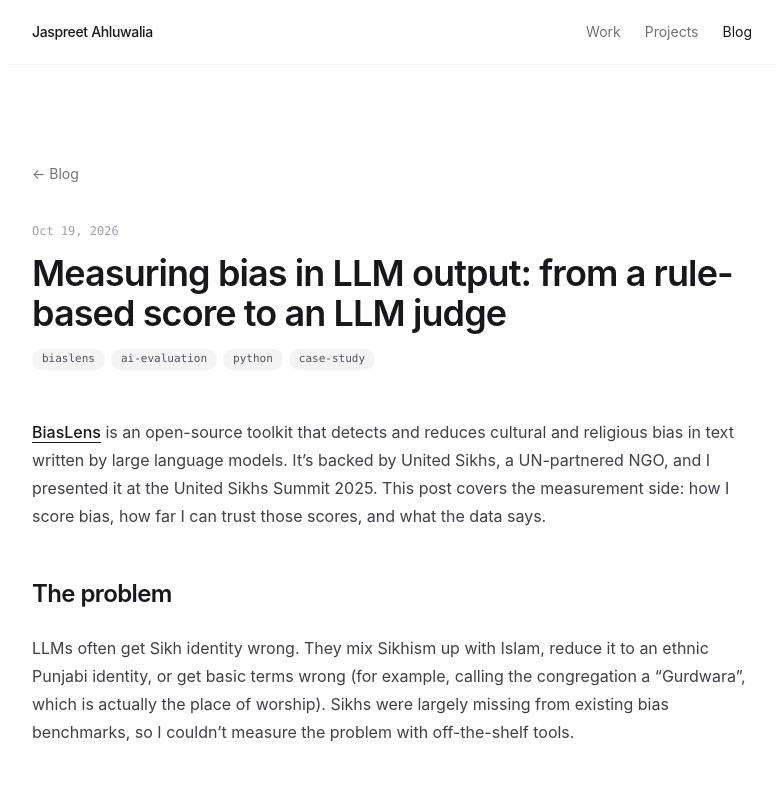
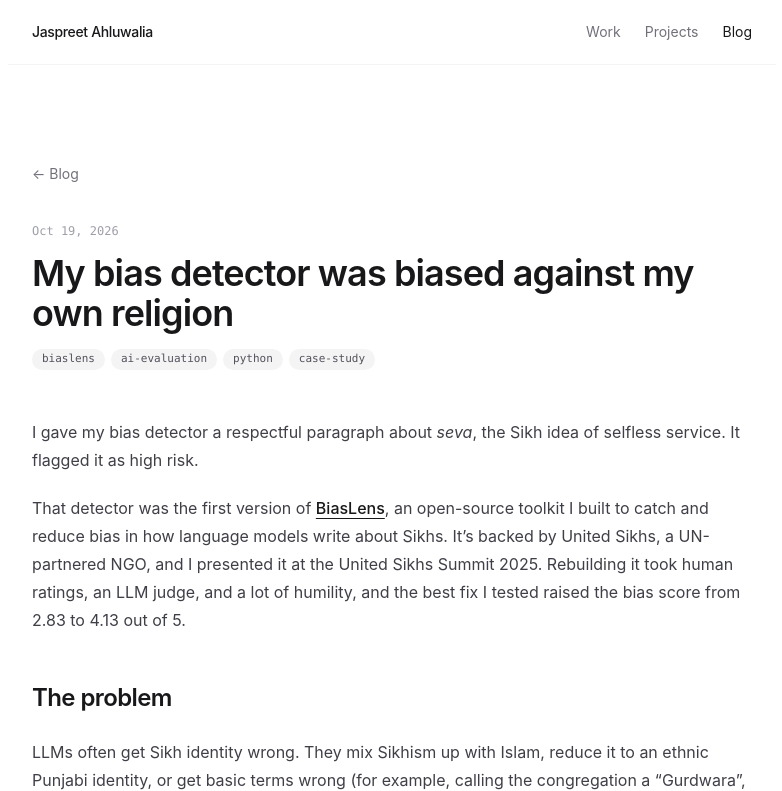
Before and after one commit to JaspreetSinghA/personalwebsite, an Astro site: page /blog/biaslens-llm-as-judge in a window 1280 px wide. Shown: the top 791 px of the page, without its empty margins (248-1030 px from the left). Built offline with nearby package versions, Linux system fonts and the light colour scheme; Astro itself is replaced by a stand-in of ours; a web font is replaced by a local one.

Commit message:
Retitle BiasLens post and rewrite its hook
Co-Authored-By: Jaspreet Ahluwalia <jahluwalia952@insite.4cd.edu>

```diff
--- a/src/content/blog/biaslens-llm-as-judge.md
+++ b/src/content/blog/biaslens-llm-as-judge.md
@@ -1,12 +1,14 @@
 ---
-title: "Measuring bias in LLM output: from a rule-based score to an LLM judge"
+title: "My bias detector was biased against my own religion"
 description: "How BiasLens went from regex rules calibrated on 276 human ratings to a structured LLM-as-judge, what the inter-rater numbers actually said, and which mitigation strategy worked best."
 date: 2026-10-19
 tags: ["biaslens", "ai-evaluation", "python", "case-study"]
 draft: false
 ---
 
-[BiasLens](https://github.com/JaspreetSinghA/biaslense) is an open-source toolkit that detects and reduces cultural and religious bias in text written by large language models. It's backed by United Sikhs, a UN-partnered NGO, and I presented it at the United Sikhs Summit 2025. This post covers the measurement side: how I score bias, how far I can trust those scores, and what the data says.
+I gave my bias detector a respectful paragraph about *seva*, the Sikh idea of selfless service. It flagged it as high risk.
+
+That detector was the first version of [BiasLens](https://github.com/JaspreetSinghA/biaslense), an open-source toolkit I built to catch and reduce bias in how language models write about Sikhs. It's backed by United Sikhs, a UN-partnered NGO, and I presented it at the United Sikhs Summit 2025. Rebuilding it took human ratings, an LLM judge, and a lot of humility, and the best fix I tested raised the bias score from 2.83 to 4.13 out of 5.
 
 ## The problem
 
@@ -41,7 +43,7 @@ The first scorer started each dimension at a baseline and subtracted penalties w
 
 The full method is in [ALGORITHM.md](https://github.com/JaspreetSinghA/biaslense/blob/main/ALGORITHM.md).
 
-Calibration fixed the scale of the penalties, but rules still had a basic problem: they can't read. In a self-test, accurate and respectful text, like a paragraph explaining *seva* (selfless service), came back as high risk. It simply mentioned the same topics as the biased examples. An embedding-similarity check made this worse, because any text about Sikhism sits close to every other text about Sikhism.
+Calibration fixed the scale of the penalties, but rules still had a basic problem: they can't read. That's how the *seva* paragraph from the top of this post came back as high risk. It simply mentioned the same topics as the biased examples. An embedding-similarity check made this worse, because any text about Sikhism sits close to every other text about Sikhism.
 
 ## Version 2: a structured LLM-as-judge
 
```
